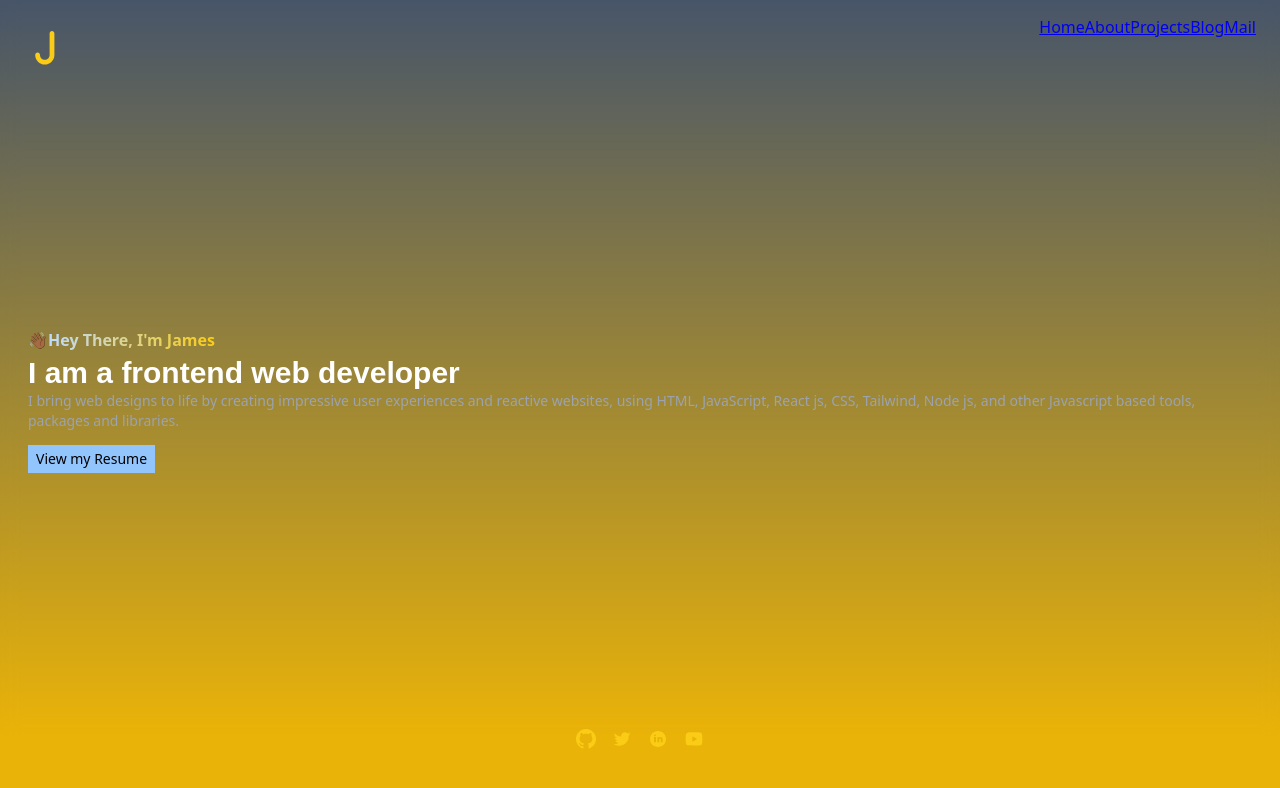
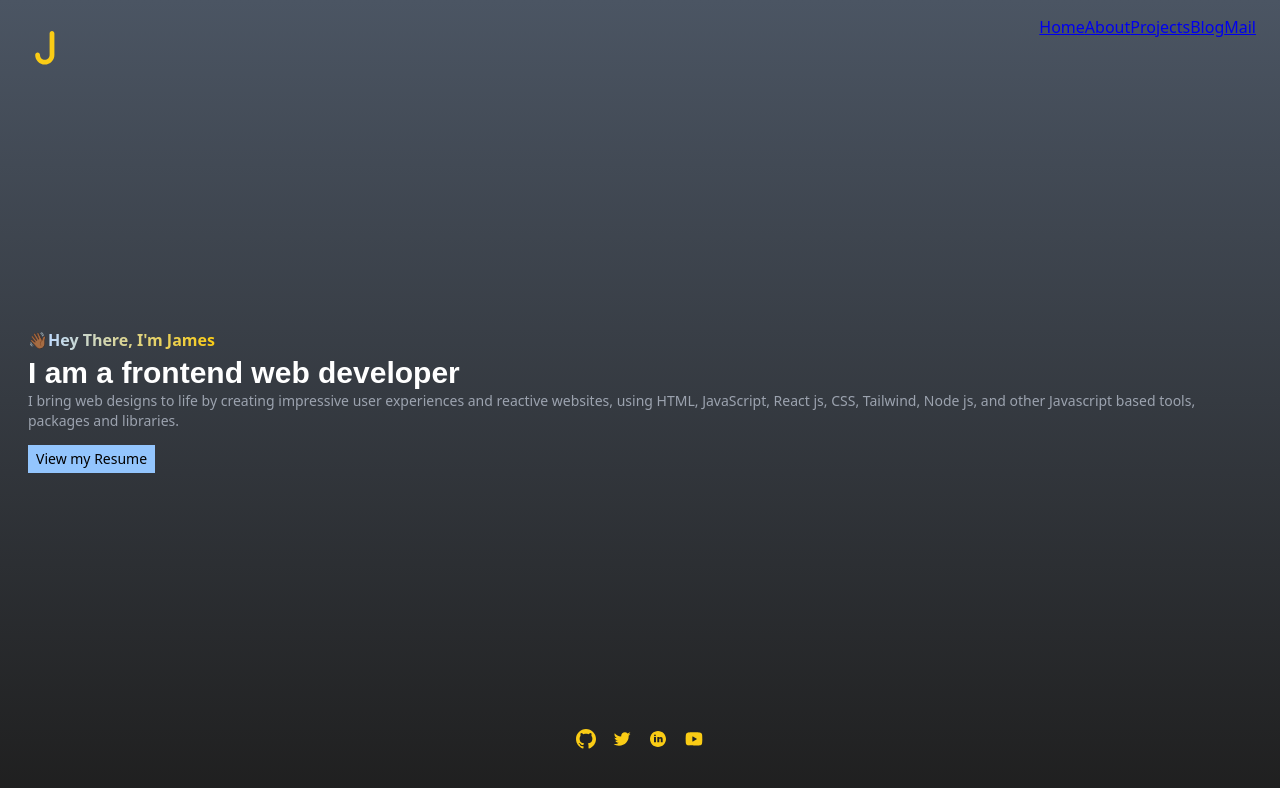
Before and after one commit to james-e-o/Profile, a Next.js app: page / in a window 1280 px wide. Shown: the top 788 px of the page. Built offline with nearby package versions, Linux system fonts and the light colour scheme.

Commit message:
office push07/20-profile

```diff
--- a/app/About/page.jsx
+++ b/app/About/page.jsx
@@ -1,6 +1,6 @@
 'use client'
 import Nav from '@components/header'
-import Mobile_menu from '@components/mobile_menu'
+// import Mobile_menu from '@components/mobile_menu'
 import ret from '@components/function'
 import Preloader from '@components/preloader'
 import { comment } from 'postcss'
@@ -9,9 +9,9 @@ const About = () => {
     const logo = "About"
 
     const className = "text-blue-300 font-[Tahoma] text-3xl m-0 pl-4"
-    const data =  <div className="relative flex flex-col justify-between h-vh92 lg:h-screen bg-gradient-to-b from-gray-600 to- bg-deepSlate">
+    const data =  <div id="container" className="relative flex flex-col justify-between h-vh92 lg:h-screen bg-gradient-to-b from-gray-600 to- bg-deepSlate">
           <Nav logo={logo} color={className} prop={ret}/>
-          <Mobile_menu />
+          {/* <Mobile_menu />    */}
 
       </div>
   return (
--- a/app/Blogs/page.jsx
+++ b/app/Blogs/page.jsx
@@ -1,6 +1,6 @@
 'use client'
 import Nav from '@components/header'
-import Mobile_menu from '@components/mobile_menu'
+// import Mobile_menu from '@components/mobile_menu'
 import ret from '@components/function'
 import Preloader from '@components/preloader'
 
@@ -12,9 +12,9 @@ const Blog = () => {
       likes: 40
     }
     const className = "text-white font-sans text-3xl m-0 pl-4"
-    const data =  <div id="blog-main" className="relative flex flex-col justify-between lg:h-screen bg-gradient-to-b from-slate-600 to- bg-deepSlate">
+    const data =  <div id="container" className="relative flex flex-col justify-between lg:h-screen bg-gradient-to-b from-slate-600 to- bg-deepSlate">
         <Nav logo={logo} color={className} prop={ret}/>
-        <Mobile_menu />
+        {/* <Mobile_menu />  */}
         <div className="mx-4 mt-6 grid grid-cols-2">
           <div className="p-3 bg-slate-500 rounded-lg mx-1 mb-1">
             <h3 className="px-2">Basics of React Router Dom 6 </h3>
--- a/app/Projects/page.jsx
+++ b/app/Projects/page.jsx
@@ -1,15 +1,15 @@
 'use client'
 import Nav from '@components/header'
-import Mobile_menu from '@components/mobile_menu'
+// import Mobile_menu from '@components/mobile_menu'
 import ret from '@components/function'
 import Preloader from '@components/preloader'
 
 const About = () => {
     const logo = "My Builds"
     const className = "text-yellow-300 font-sans text-3xl m-0 pl-4"
-    const data =  <div className="relative flex flex-col justify-between h-vh92 lg:h-screen bg-gradient-to-b from-slate-600 to- bg-deepSlate">
+    const data =  <div id="container" className="relative flex flex-col justify-between h-vh92 lg:h-screen bg-gradient-to-b from-slate-600 to- bg-deepSlate">
         <Nav logo={logo} color={className} prop={ret}/>
-        <Mobile_menu />
+        {/* <Mobile_menu />  */}
 
 
   </div>
--- a/app/globals.css
+++ b/app/globals.css
@@ -15,7 +15,7 @@
 }
 
 .link-container {
-    @apply relative before:content-[''] before:absolute before:h-[1px] before:top-[-1px] before:w-[0px]
+    @apply w-1/2 mx-[auto] mt-[50%] relative before:content-[''] before:absolute before:h-[1px] before:top-[-1px] before:w-[0px]
      before:bg-white before:left-[-1px] after:content-[''] after:absolute after:top-[-1px] after:w-[1px]
      after:h-[0px] after:bg-white after:right-[-1px]
      /* reverse */
@@ -52,21 +52,21 @@
 }
 
 .mobile_menu {
-    @apply font-normal text-sm flex absolute h-vh92 left-0 right-0 filter backdrop-blur
-    bg-transparent justify-center flex-col items-center -z-[1]
+    @apply font-normal text-sm absolute h-vh92 left-0 right-0
+    backdrop-blur-0 bg-transparent justify-center flex-col items-center -z-[3]
     /* reverse */
     transition-[z-index] duration-[360ms] ease-in-out
 }
 
-
-
 .popdiv {
-   @apply backdrop-blur  z-[1] backdrop-brightness-[0.5]
+   @apply   z-[3]
+   /* backdrop-blur */
+    /* backdrop-brightness-[0.5] */
    transition-[z-index,filter] duration-[50ms] ease-in-out
 }
 
 .test {
-    display: flex;
+    @apply filter blur brightness-50
 }
 
 .popbox {
--- a/app/layout.jsx
+++ b/app/layout.jsx
@@ -1,4 +1,7 @@
+'use client'
+import { useEffect } from 'react';
 import './globals.css'
+import Mobile_menu from '@components/mobile_menu';
 
 export const metadata = {
   title: 'My profile',
@@ -6,10 +9,16 @@ export const metadata = {
 }
 
 export default function RootLayout({ children }) {
+  useEffect(()=>{
+
+  })
   return (
     <html lang="en" className="m-0 p-0">
-      <body className=" bg-gradient-to-b from-slate-600 to- bg-yellow-500 bg-no-repeat m-0 text-white font-sans h-vh92">
-        {children}
+      <body className="z-[1] layout bg-gradient-to-b from-slate-600 to- bg-deepSlate bg-no-repeat m-0 text-white font-sans h-vh92">
+        <div id='z_index' className="z-[1] h-vh92 bg-gradient-to-b from-slate-600 to- bg-deepSlate bg-no-repeat">
+          <Mobile_menu/>
+          {children}
+        </div>
       </body>
     </html>
   )
--- a/app/page.jsx
+++ b/app/page.jsx
@@ -1,7 +1,7 @@
 'use client'
 import Nav from '@components/header.jsx'
 import Link from 'next/link'
-import Mobile_menu from '@components/mobile_menu';
+// import Mobile_menu from '@components/mobile_menu';
 import ret from '@components/function'
 import { useState,useEffect } from 'react'
 import Preloader from '@components/preloader'
@@ -11,10 +11,10 @@ export default function Home() {
 
     const className = "text-yellow-400 fill-yellow-400 font-sans text-5xl m-0 pt-2 pl-1"
 
-    const data = <div id="container" className="relative flex flex-col justify-between h-vh92 lg:h-screen ">
+    const data = <div id="container" className="relative flex flex-col justify-between bg-gradient-to-b from-gray-600 to- bg-deepSlate bg-no-repeat h-vh92 lg:h-screen ">
 
         <Nav logo={logo} color={className} prop={ret}/>
-        <Mobile_menu/>
+        {/* <Mobile_menu/> */}
         <main className="m-0 py-2 px-7">
             <div id="main_wrapper" className="opacity-100 translate-y-0 animate-land_anime2">
                 <h4 className="m-0 pb-1">
--- a/components/function.js
+++ b/components/function.js
@@ -1,28 +1,49 @@
-'use client'
+    'use client'
+
+import Link from "next/link"
+
 export default function ret (){
-
+    // const layout = document.querySelector('body')
+    const appdiv = document.querySelector('#container')
     const popdiv = document.querySelector('#mobile-menu')
     const popbox = document.querySelector('#link-container')
     const inner_div = document.querySelector('#inner-link-container')
-    const links = document.querySelectorAll('#inner-link-container div')
+    const links = document.querySelectorAll('#inner-link-container div, #copyright')
 
+    appdiv.classList.toggle("test")
     popdiv.classList.toggle("popdiv")
     links.forEach(link=>{link.classList.toggle('poplink')})
     popbox.classList.toggle("popbox")
     inner_div.classList.toggle("inner_div")
 
-    function dissolve(e){
-        if (popdiv.classList.contains('popdiv')){
-            if(e.target == popdiv && e.target != popbox){
+    const linkArr = Array.from(links)
+
+    links.forEach(link => {
+        link.addEventListener('click',e=>{
+        if (popdiv.classList.contains('popdiv') && linkArr.indexOf(link)!==link.id){
                 inner_div.classList.toggle("inner_div")
                 popbox.classList.toggle("popbox")
                 links.forEach(link=>{link.classList.toggle('poplink')})
+                appdiv.classList.toggle("test")
                 popdiv.classList.toggle('popdiv')
-            }
+                console.log(linkArr.indexOf(link), link.id)
+        }
+        // else if (popdiv.classList.contains('popdiv') && linkArr.indexOf(link)===link.id){
+
+        // }
+    })}),
+
+    document.onclick =(e)=>{
+        if (popdiv.classList.contains('popdiv') && e.target == popdiv && e.target != inner_div){
+                inner_div.classList.toggle("inner_div")
+                popbox.classList.toggle("popbox")
+                links.forEach(link=>{link.classList.toggle('poplink')})
+                appdiv.classList.toggle("test")
+                popdiv.classList.toggle('popdiv')
         }
     }
     // document.onpointerdown = dissolve
-    document.onclick = dissolve
+    // document.onclick = dissolve
     // document.onpointermove = dissolve
 
 
--- a/tailwind.config.js
+++ b/tailwind.config.js
@@ -29,7 +29,7 @@ module.exports = {
         h90 : '90%',
         h85 : '85%',
         h80 : '80%',
-        vh92 : '92vh',
+        vh92 : '93vh',
         vh95 : '95vh',
         variable:'calc(var(--hiet,1vh)*100)',
         over:'650px',
```
Also changed, not shown: components/mobile_menu.jsx (+6 -5 lines).
